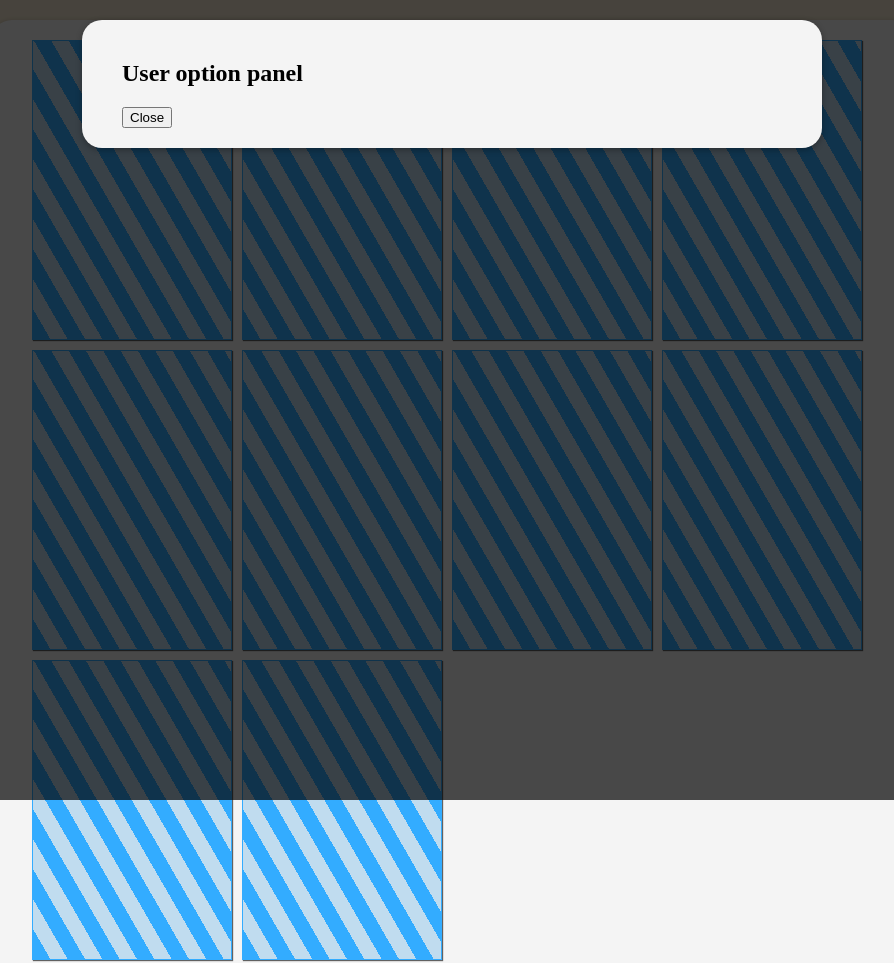
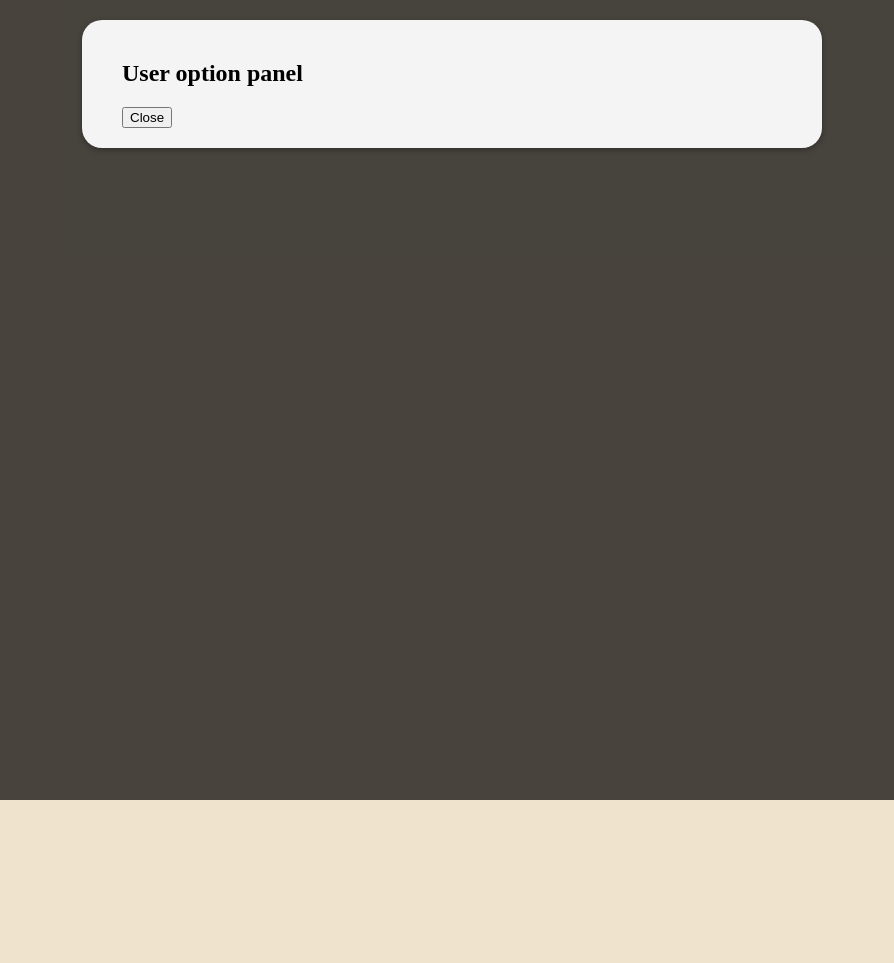
Before and after one commit to emilymeroni/memoryCardGame, a plain HTML site: page memory.html in a window 1280 px wide. Shown: the top 963 px of the page, without its empty margins (188-1082 px from the left). After the commit the page ends 800 px from the top, so only its background shows below. Drawn offline with Linux system fonts and the light colour scheme.

Commit message:
Starting off with userOptions

```diff
--- a/memory.html
+++ b/memory.html
@@ -11,11 +11,15 @@
         <script src="lib/jquery.min.js"></script>
         <script src="src/js/core.js"></script>
         <script src="src/js/Card.js"></script>
+        <script src="src/js/GameManager.js"></script>
         <script src="src/js/UserOptions.js"></script>
-        <script src="src/js/GameManager.js"></script>
+
 
         <script>
-            var memoryGame = new memoryCardGame.GameManager();
+            //TODO: Start game from gameManager and retrieve options when done
+            var memoryGame = new memoryCardGame.UserOptions();
         </script>
+
+
     </body>
 </html>
--- a/src/js/GameManager.js
+++ b/src/js/GameManager.js
@@ -50,7 +50,6 @@ memoryCardGame.GameManager = function (params) {
     var timer = 0;
 
     var init = function () {
-        new memoryCardGame.UserOptions();
         imageMap = imageMap.concat(CONST.DEFAULT_IMAGES);
         prepareCards();
         shuffleCards();
--- a/src/js/UserOptions.js
+++ b/src/js/UserOptions.js
@@ -33,6 +33,7 @@ memoryCardGame.UserOptions = function(params){
 		var closeButton = $('<button></button>').text('Close');
 		closeButton.click(function(){
 			self.container.hide();
+			new memoryCardGame.GameManager();
 		});
 
 		userOptionsPanel.append(userOptionsTitle);
```
